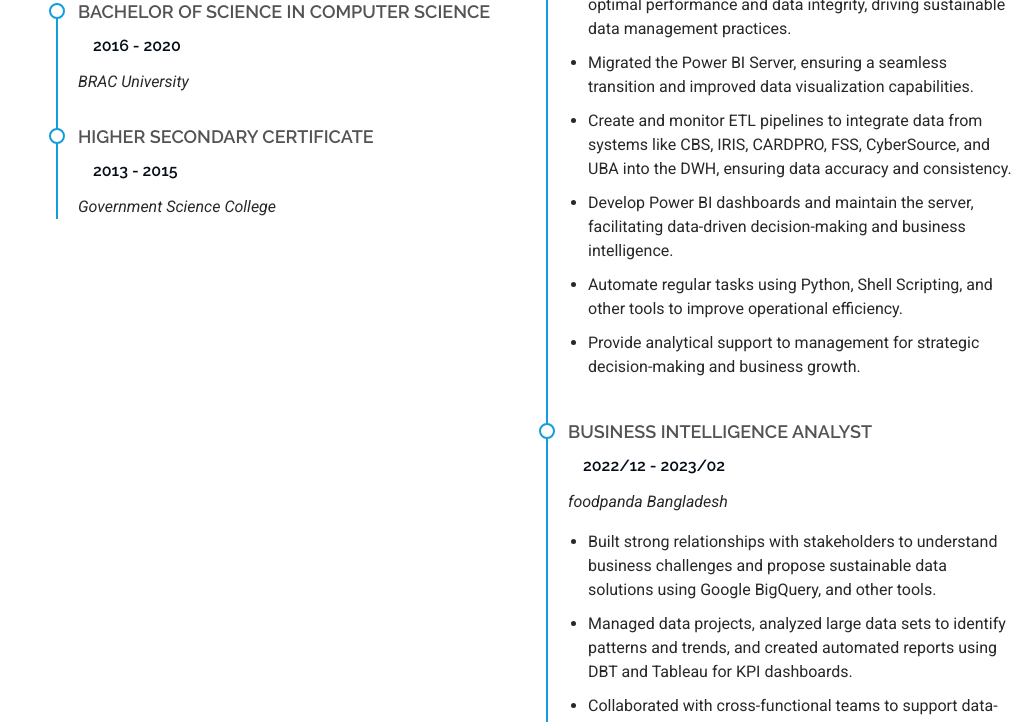
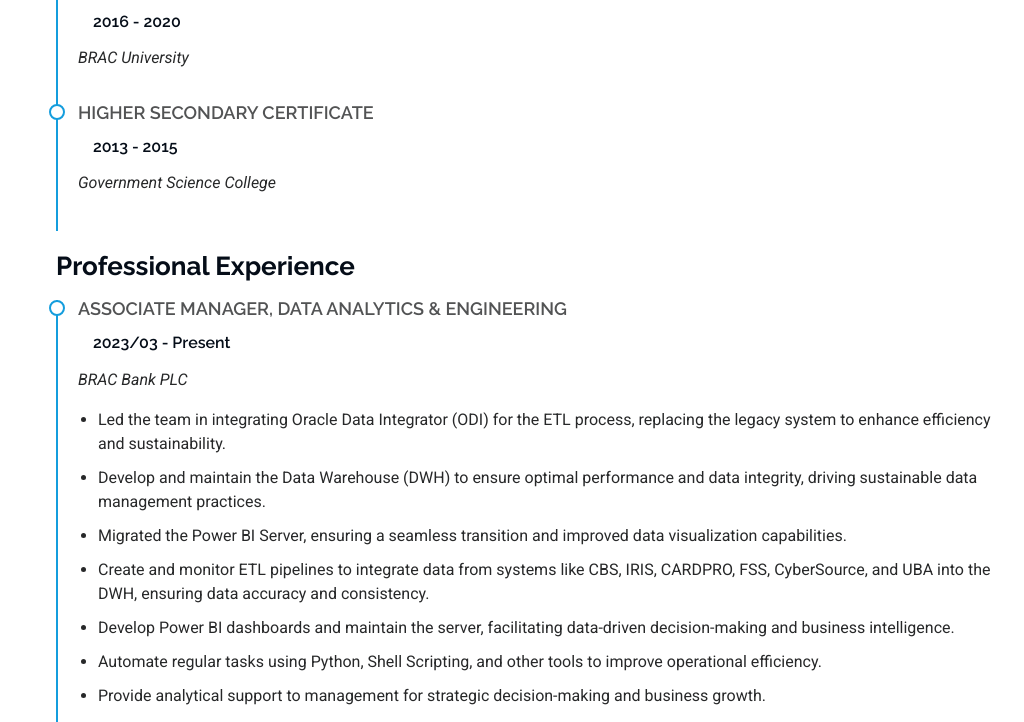
Before and after one commit to prasenjit9619/portfolio, a plain HTML site: page index.html in a window 1280 px wide. Shown: the part 1378-2100 px from the top of the page, without its empty margins (256-1280 px from the left). Drawn offline with Linux system fonts and the light colour scheme.

Commit message:
Deploying to gh-pages from @ prasenjit9619/portfolio@dacb5518dbfd31b0028b4a5751ff4710308c607d 🚀

```diff
--- a/index.html
+++ b/index.html
@@ -174,7 +174,7 @@
 
         <div class="row">
 
-          <div class="col-lg-6" data-aos="fade-up" data-aos-delay="100">
+          <div class="col-lg" data-aos="fade-up" data-aos-delay="100"> <!-- class="col-lg-6" -->
             <h3 class="resume-title">Personal Detail</h3>
 
             <div class="resume-item pb-0">
@@ -187,8 +187,8 @@
                 </p>
             </div><!-- Edn Resume Item -->
 
+
             <h3 class="resume-title">Education</h3>
-
             <div class="resume-item">
               <h4>Bachelor of Science in Computer Science</h4>
               <h5>2016 - 2020</h5>
@@ -200,10 +200,10 @@
               <h5>2013 - 2015</h5>
               <p><em>Government Science College</em></p>
             </div><!-- Edn Resume Item -->
+          <!-- </div>
 
-          </div>
+          <div class="col-lg-6" data-aos="fade-up" data-aos-delay="200"> -->
 
-          <div class="col-lg-6" data-aos="fade-up" data-aos-delay="200">
             <h3 class="resume-title">Professional Experience</h3>
             <div class="resume-item">
               <h4>Associate Manager, Data Analytics & Engineering </h4>
```
